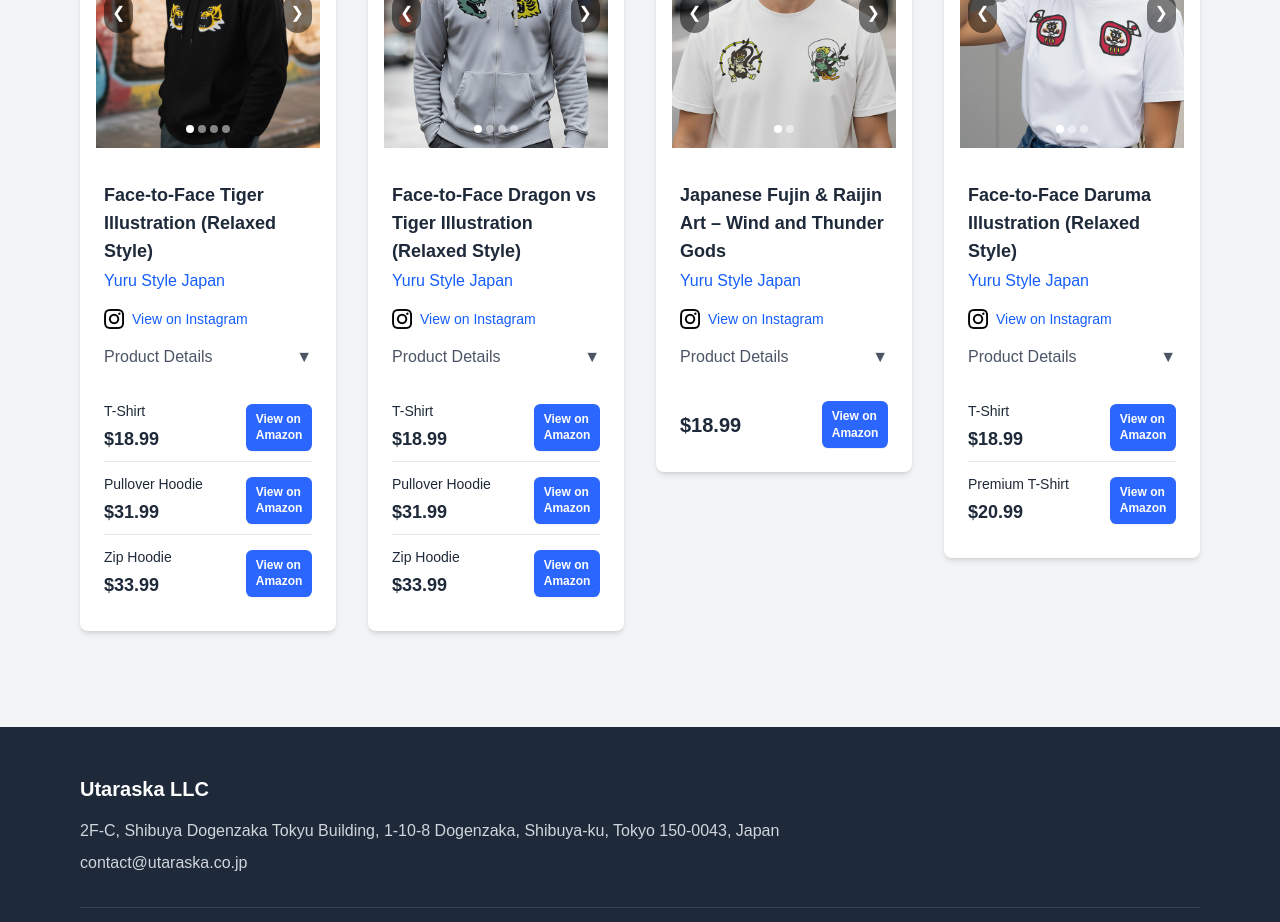
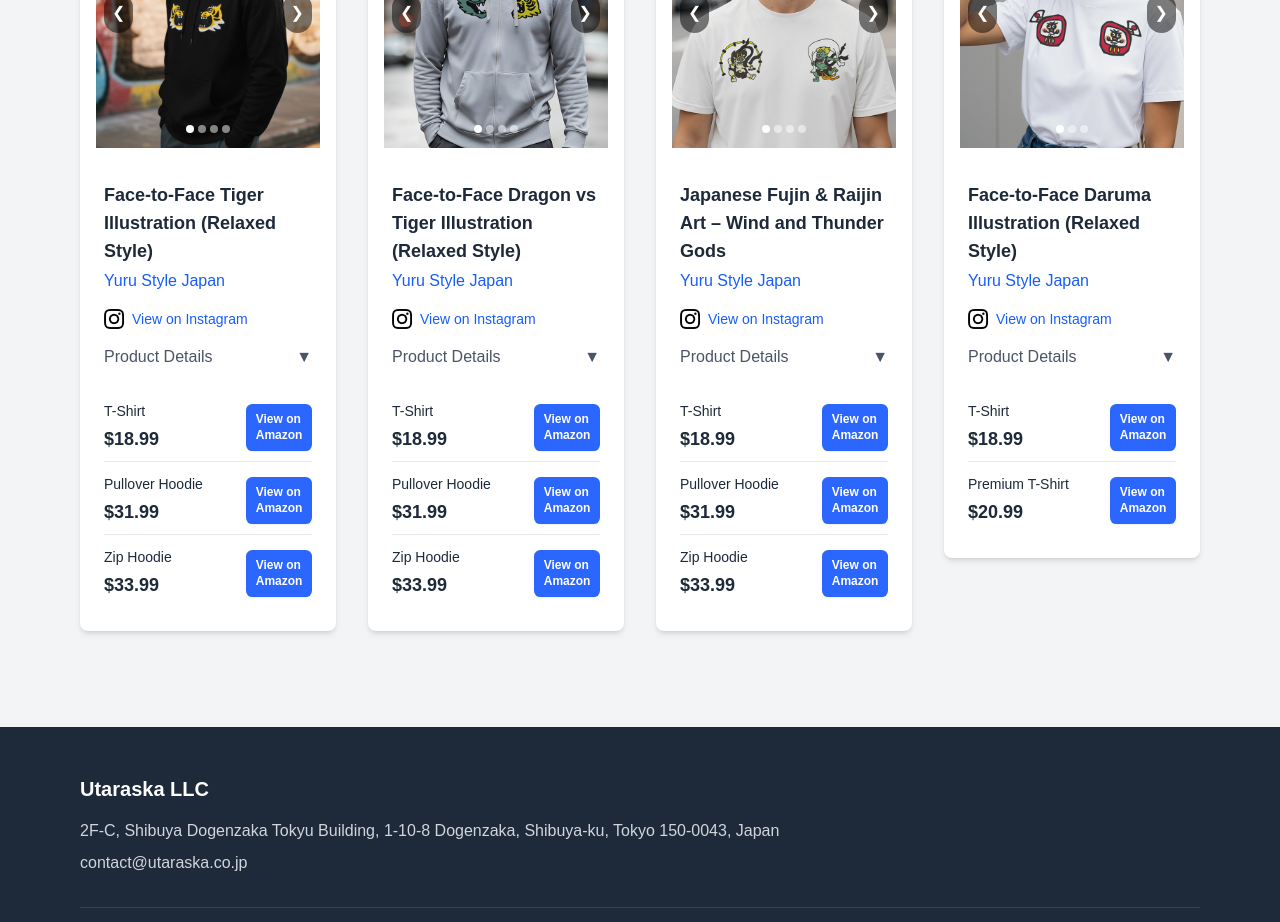
Before and after one commit to Makoto0824/utaraska-web, a Next.js app: page /designshelf in a window 1280 px wide. Shown: the part 860-1782 px from the top of the page. Built offline with nearby package versions, Linux system fonts and the light colour scheme; a web font is replaced by a local one.

Commit message:
Fujin & Raijin商品にPullover HoodieとZip Hoodieのバリエーションを追加

```diff
--- a/app/designshelf/page.tsx
+++ b/app/designshelf/page.tsx
@@ -295,8 +295,27 @@ export default function DesignShelf() {
       ],
       description: "This artwork features Fujin (the Wind God) and Raijin (the Thunder God), two iconic figures from Japanese mythology, reinterpreted in a cute and playful style. The characters keep the traditional elements-such as the wind bag and drums-while adding a modern, approachable look. Perfect for fans of Japanese art, mythology, pop-style illustrations, and character-based designs. Easy to match with streetwear outfits, and a fun gift for anyone who enjoys Japanese culture.",
       videoUrl: "https://www.instagram.com/reel/DRzK1SlE_Ln/?utm_source=ig_web_copy_link",
+      variations: [
+        {
+          name: "T-Shirt",
+          price: "$18.99",
+          amazonLink: "https://www.amazon.com/dp/B0FYR7YBSW?customId=B07537H64L&customizationToken=MC_Assembly_1%23B07537H64L&th=1&psc=1"
+        },
+        {
+          name: "Pullover Hoodie",
+          price: "$31.99",
+          amazonLink: "https://a.co/d/1vOgxO3"
+        },
+        {
+          name: "Zip Hoodie",
+          price: "$33.99",
+          amazonLink: "https://a.co/d/6oGiupf"
+        }
+      ],
       carouselImages: [
         "/designshelf/images/1_fujin_raijin/en/tshirt_std/model.jpg",
+        "/designshelf/images/1_fujin_raijin/model_hoodie_en.jpg",
+        "/designshelf/images/1_fujin_raijin/1_fujin_raijin_zip_hoodie.png",
         "/designshelf/images/1_fujin_raijin/1_fujin_raijin_design.png"
       ]
     },
```
Also changed, not shown: public/designshelf/images/1_fujin_raijin/model_hoodie_en.jpg (added), public/designshelf/images/earth.png (added).
